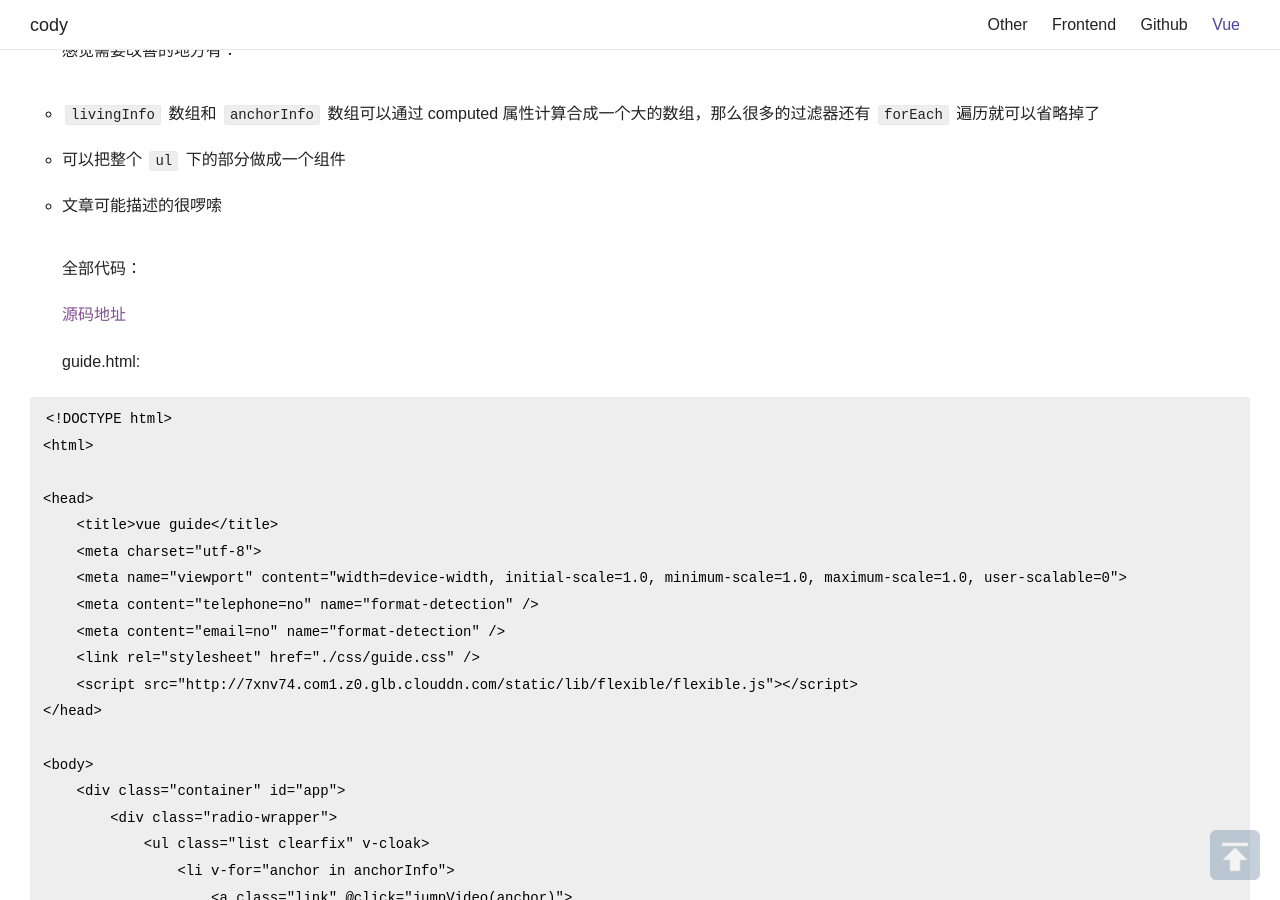
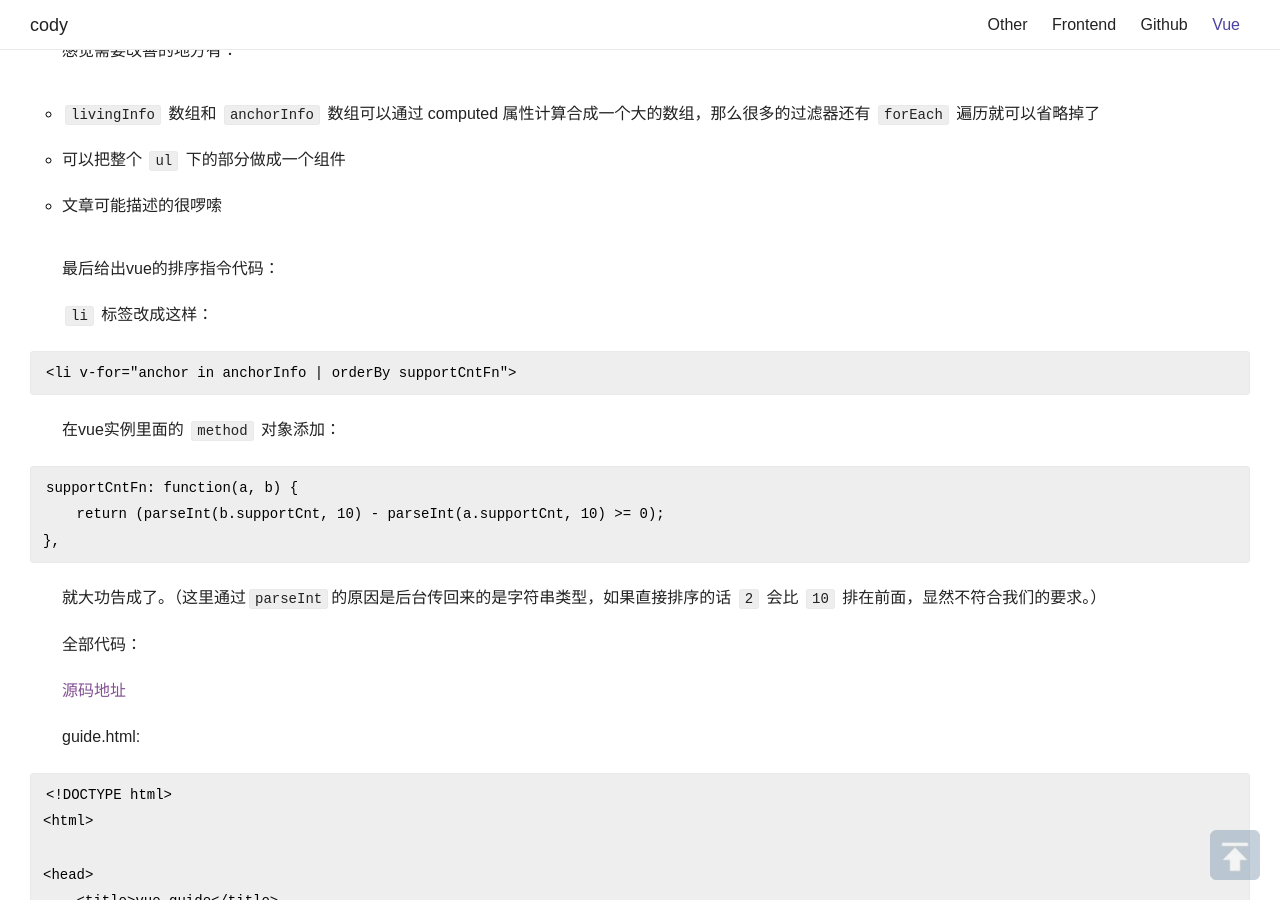
Before and after one commit to cody1991/cody1991.github.io, a Jekyll site: the page built from _posts/2016-08-30-a-simple-vue-guide.md, in a window 1280 px wide and 900 px high, scrolled down 25475 px. Built offline with Jekyll 4.4.1, drawn with Linux system fonts in a browser that asks for light colours; nearby versions of some CDN libraries; comment, search, counter and statistics services are not loaded.

Commit message:
modify vue guide post

```diff
--- a/_posts/2016-08-30-a-simple-vue-guide.md
+++ b/_posts/2016-08-30-a-simple-vue-guide.md
@@ -646,6 +646,20 @@ category: vue
 
 * 文章可能描述的很啰嗦
 
+最后给出vue的排序指令代码：
+
+`li` 标签改成这样：
+
+    <li v-for="anchor in anchorInfo | orderBy supportCntFn">
+
+在vue实例里面的 `method` 对象添加：
+
+    supportCntFn: function(a, b) {
+        return (parseInt(b.supportCnt, 10) - parseInt(a.supportCnt, 10) >= 0);
+    },
+
+就大功告成了。（这里通过`parseInt`的原因是后台传回来的是字符串类型，如果直接排序的话 `2` 会比 `10` 排在前面，显然不符合我们的要求。）
+
 全部代码：
 
 [源码地址](https://github.com/cody1991/cody1991.github.io/tree/master/source/2016.08.30/vue-guide)
```
